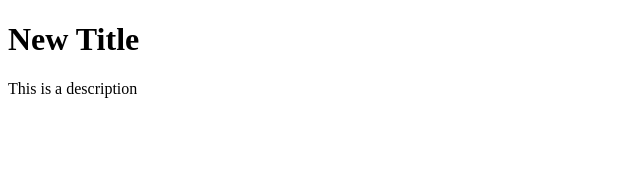
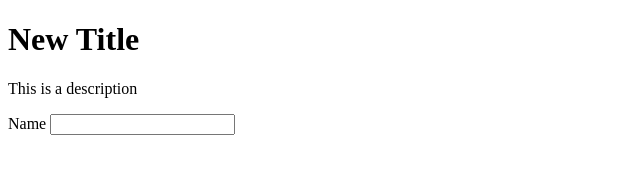
Before and after one commit to Thiazole/Sajja-Bogdan, a plain HTML site: page index.html in a window 1280 px wide. Shown: the whole page, without its empty margins (0-640 px from the left). Drawn offline with Linux system fonts and the light colour scheme.

Commit message:
Sajjad worked on user story 3 and 4 of Servey Form

```diff
--- a/index.html
+++ b/index.html
@@ -8,20 +8,14 @@
 
   <body>
     <p id="description">This is a description</p>
+    <form id = "survey-form">
+      <label for = "name">Name </label>
+      <input id = "name" type = "text" required/>
+
+
+
+    </form>
     <script src="https://cdn.freecodecamp.org/testable-projects-fcc/v1/bundle.js"></script>
-
-    <!--
-
-    Hello Camper!
-
-    For now, the test suite only works in Chrome!
-    Please read the README below in the JS Editor before beginning.
-    Feel free to delete this message once you have read it.
-    Good luck and Happy Coding!
-
-    - The freeCodeCamp Team
-
-    -->
     <script  src="js/index.js"></script>
   </body>
 </html>
```
